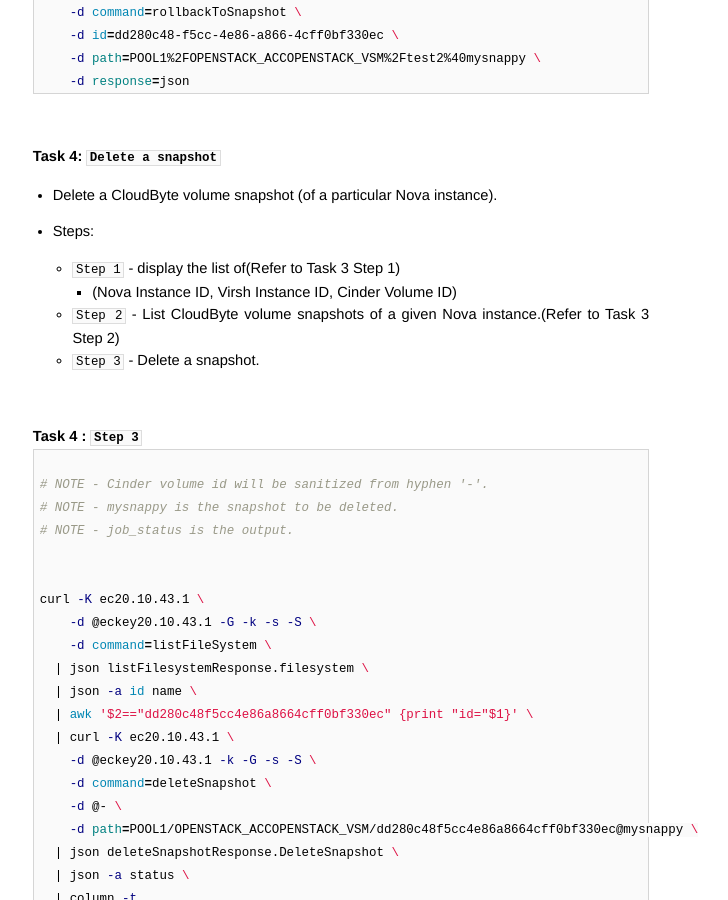
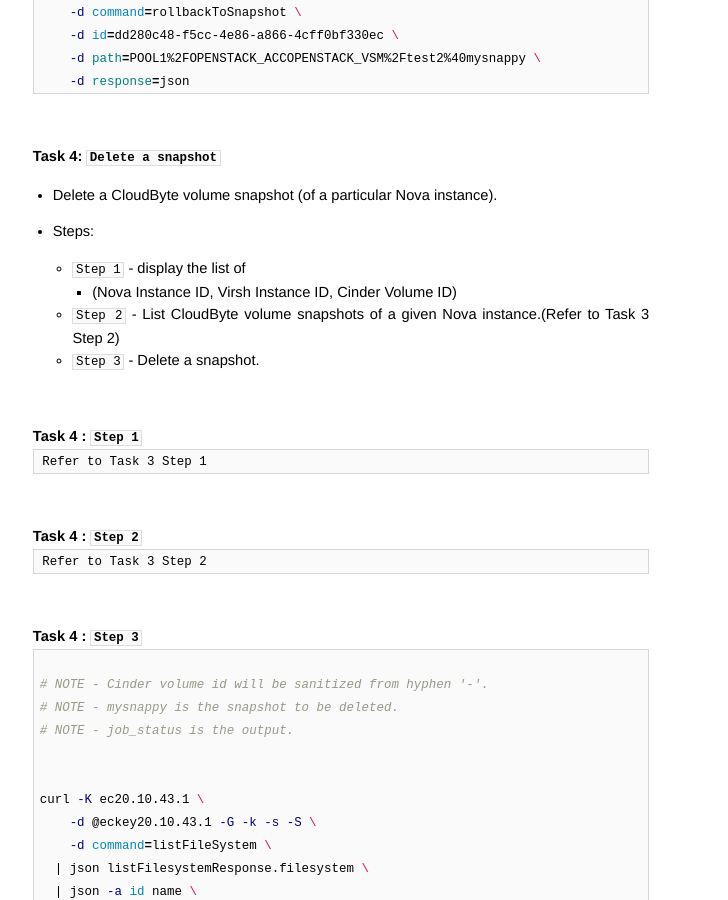
Before and after one commit to AmitKumarDas/amitkumardas.github.io, a Jekyll site: the page built from _posts/2016-07-08-crash-consistent-cloudbyte-snapshots-of-vms-created-using-openstack-and-libvirt-on-kvm.md, in a window 1280 px wide and 900 px high, scrolled down 5073 px. Shown: the whole window, without its empty margins (299-1027 px from the left). Built offline with Jekyll 4.4.1, drawn with Linux system fonts in a browser that asks for light colours.

Commit message:
Change refer to formatting.

````diff
--- a/_posts/2016-07-08-crash-consistent-cloudbyte-snapshots-of-vms-created-using-openstack-and-libvirt-on-kvm.md
+++ b/_posts/2016-07-08-crash-consistent-cloudbyte-snapshots-of-vms-created-using-openstack-and-libvirt-on-kvm.md
@@ -279,11 +279,23 @@ curl -K ec20.10.43.1 \
 - Delete a CloudByte volume snapshot (of a particular Nova instance).
 
 - Steps:
-  - ```Step 1``` - display the list of(Refer to Task 3 Step 1)
+  - ```Step 1``` - display the list of
     - (Nova Instance ID, Virsh Instance ID, Cinder Volume ID)
   - ```Step 2``` - List CloudByte volume snapshots of a given Nova instance.(Refer to Task 3 Step 2)
   - ```Step 3``` - Delete a snapshot.
 
+<br />
+
+### Task 4 : ```Step 1```
+```bash
+Refer to Task 3 Step 1
+```
+<br />
+
+### Task 4 : ```Step 2```
+```bash
+Refer to Task 3 Step 2
+```
 <br />
 
 ### Task 4 : ```Step 3```
````
